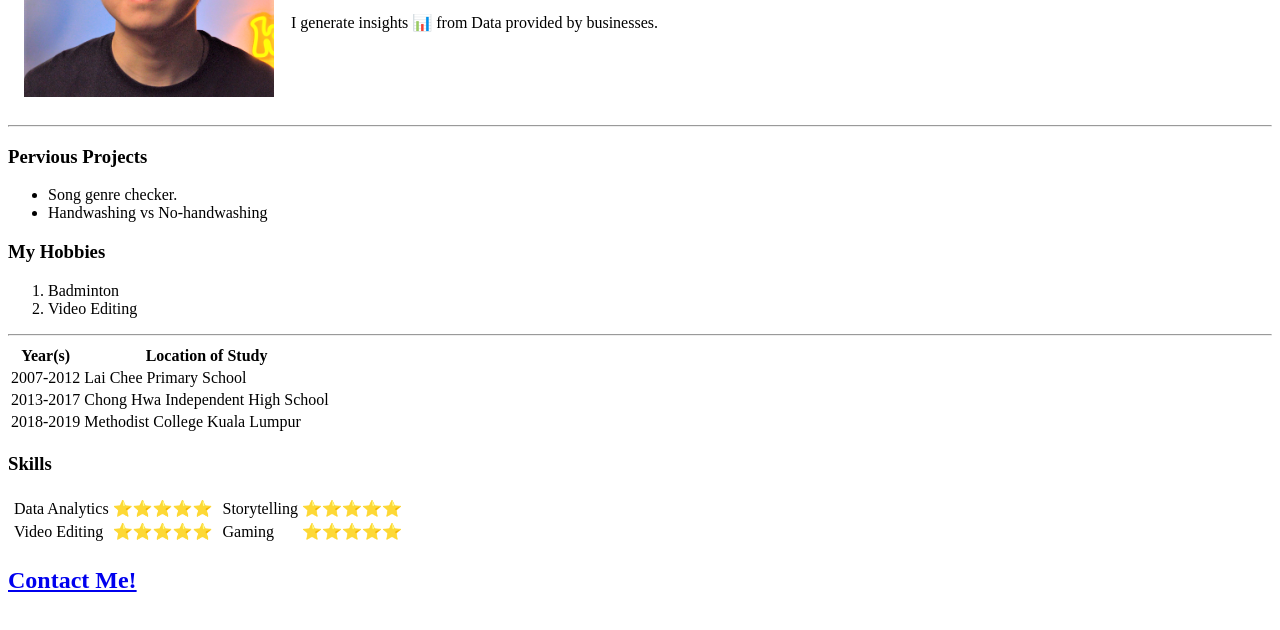
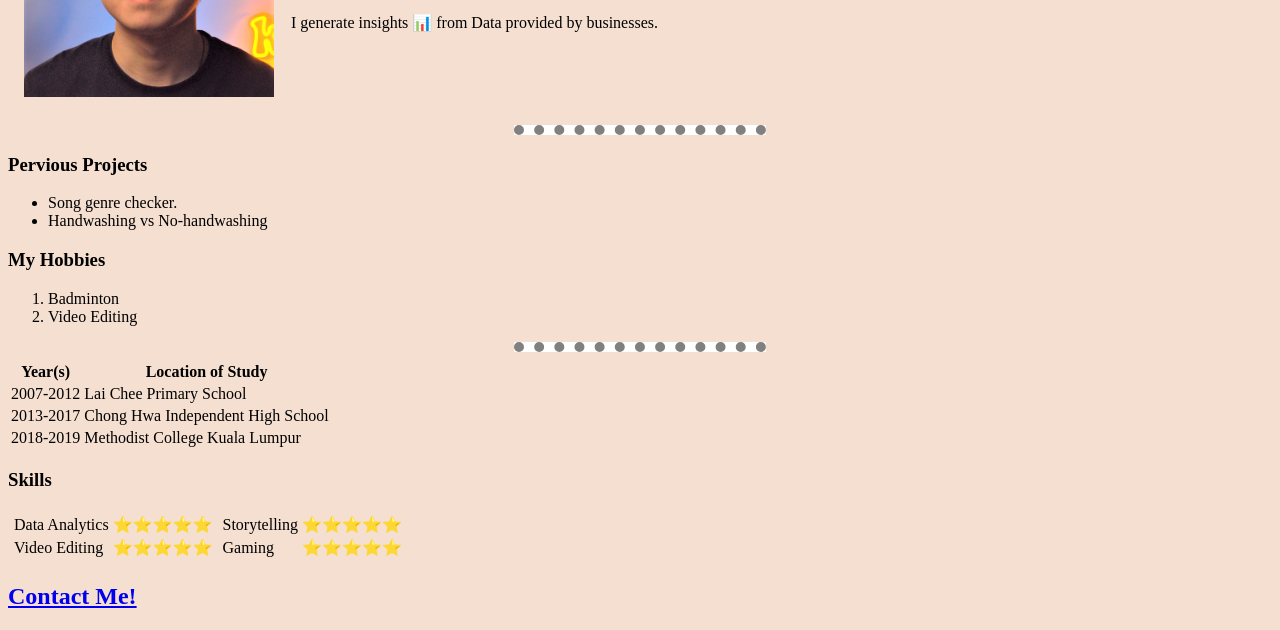
Before and after one commit to teyjianhan/cv, a plain HTML site: page index.html in a window 1280 px wide. Shown: the part 177-807 px from the top of the page. Drawn offline with Linux system fonts and the light colour scheme.

Commit message:
Implement CSS
Add some CSS files for future styling.

```diff
--- /dev/null
+++ b/css/styles.css
@@ -0,0 +1,12 @@
+
+  body {
+    background-color: #F4DFD0;
+  }
+
+  hr {
+    background-color: white;
+    border-style: dotted none none none;
+    border-width: 10px;
+    border-color: grey;
+    width: 20%;
+  }
--- a/index.html
+++ b/index.html
@@ -3,7 +3,25 @@
 
 <head>
   <meta charset="utf-8">
-  <title>Jason's Personal Site</title>
+  <title>Jian Han's Portfolio</title>
+  <link rel="stylesheet" href="css/styles.css">
+
+  <style>
+    body {
+      background-color: #F4DFD0;
+    }
+
+    hr {
+      #background-color: white;
+      border-style: dotted none none none;
+      border-width: 10px;
+      border-color: grey;
+      width: 20%;
+      height: 0px;
+    }
+
+  </style>
+
 </head>
 
 <body>
```
